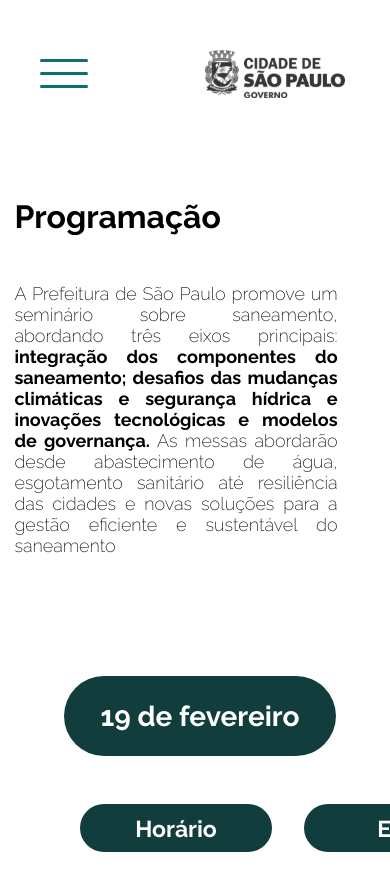
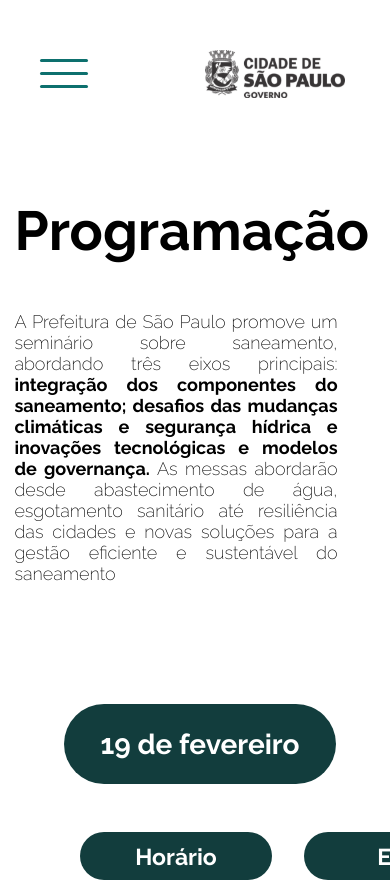
Before and after one commit to sepep-pmsp/pgirs-seminario, an Angular app: page /programacao in a window 390 px wide. Shown: the top 882 px of the page. Built offline with nearby package versions, Linux system fonts and the light colour scheme.

Commit message:
update scss

```diff
--- a/src/app/components/navigation/navigation.component.html
+++ b/src/app/components/navigation/navigation.component.html
@@ -2,7 +2,7 @@
     <div class="_list_navigation_">
         <ul class="nav">
             <li class="_nav_ _desktop_"><a class="p_nav" href="">início</a></li>
-            <li class="_nav_ _desktop_"><a class="p_nav" > inscreva-se </a></li>
+            <li class="_nav_ _desktop_"><a class="p_nav" href="https://forms.gle/uUcW8Ure3usLefCm6" target="_blank"> inscreva-se </a></li>
             <li class="_nav_ _desktop_"><a class="p_nav" [routerLink]="'programacao'"> programação </a></li>
             <li class="_nav_ _desktop_"><a class="p_nav" [routerLink]="'palestrantes'"> palestrantes</a></li>
             <li class="_nav_ _desktop_"><a class="p_nav" [routerLink]="'live-palestra'"> transmissão </a></li>
--- a/src/app/components/pages/home/homepage/homepage.component.html
+++ b/src/app/components/pages/home/homepage/homepage.component.html
@@ -9,11 +9,11 @@
                     </div>
                     <div class="adress-information">
                         <div [ngClass]="item.class_data">
-                            <p class="txtinfo ___1"><strong>{{ item.strong_data }}</strong></p>
+                            <p class="txtinfo ___1">{{ item.strong_data }}</p>
                             <p class="txtinfo ___2">{{ item.data_ }}</p>
                         </div>
                         <div [ngClass]="item.class_local">
-                            <p class="txtinfo ___1"><strong>{{ item.strong_local }}</strong></p>
+                            <p class="txtinfo ___1">{{ item.strong_local }}</p>
                             <p class="txtinfo ___2">{{ item.local_ }}</p>
                         </div>
                         <div>
--- a/src/app/components/pages/home/homepage/homepage.component.scss
+++ b/src/app/components/pages/home/homepage/homepage.component.scss
@@ -100,6 +100,7 @@
 
 .___1{
     margin: 6.5px 0;
+    font-weight: bold;
 }
 
 ._3_ {
@@ -134,6 +135,11 @@
 
     .logo{
         display: none;
+    }
+
+    .___1{
+        margin: 6.5px 0;
+        font-weight: 400;
     }
 
     .mobile-logo {
--- a/src/app/components/pages/palestrantes/palestrantes-page/palestrantes-page.component.scss
+++ b/src/app/components/pages/palestrantes/palestrantes-page/palestrantes-page.component.scss
@@ -140,4 +140,8 @@
     .list2{
         text-align: start;
     }
+
+    .title1{
+        font-size: 55px;
+    }
 }
--- a/src/app/components/pages/programacao/programacao-page/programacao-page.component.scss
+++ b/src/app/components/pages/programacao/programacao-page/programacao-page.component.scss
@@ -166,4 +166,8 @@
     border: none;
     font-size: 23px;
   }
+
+  .title1{
+    font-size: 55px;
+  }
 }
```
